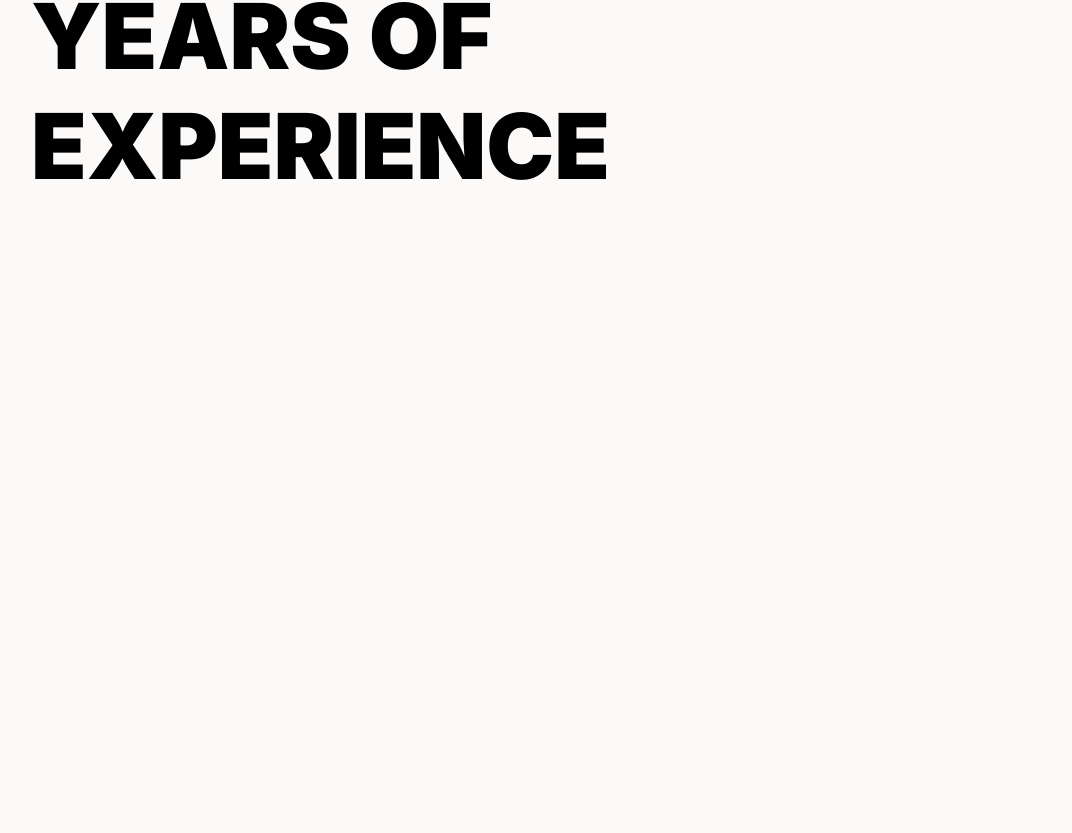
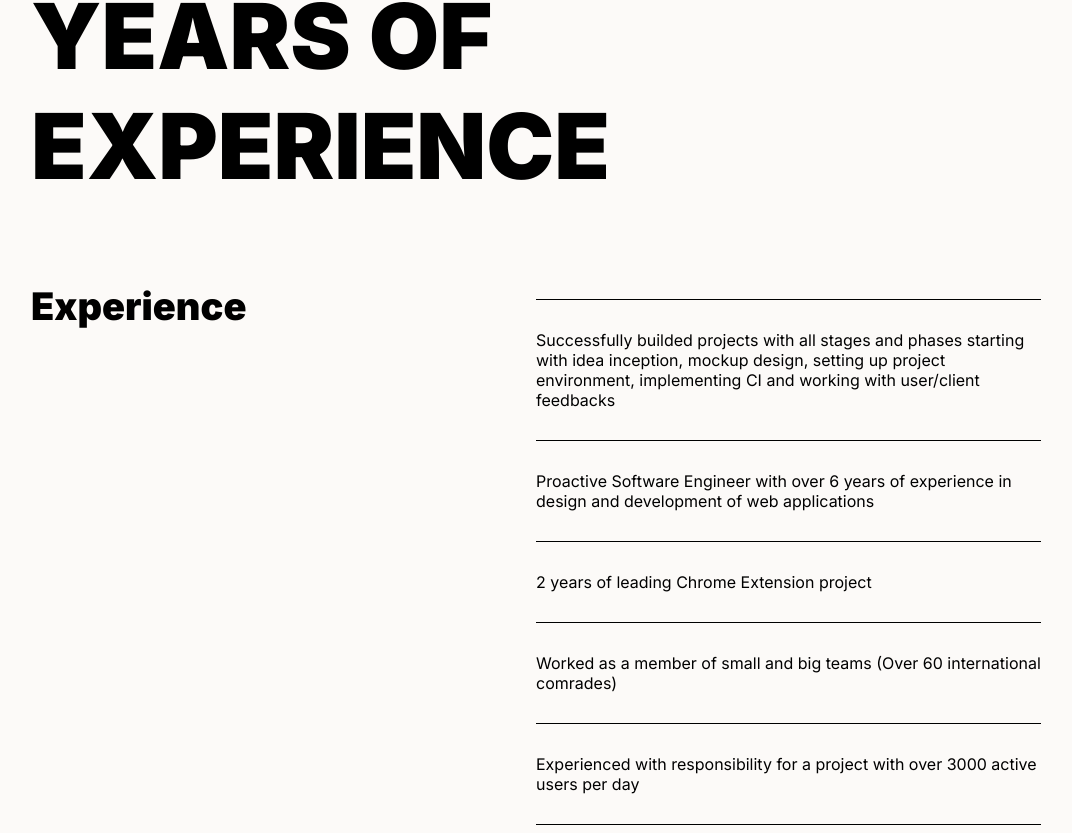
Before and after one commit to aliakseyNiaklesa/me, a Next.js app: page /alexey-neklesa in a window 1280 px wide. Shown: the part 517-1350 px from the top of the page, without its empty margins (104-1176 px from the left). Before the commit the page ends 800 px from the top, so only its background shows below. Built offline with nearby package versions, Linux system fonts and the light colour scheme.

Commit message:
Added experience

```diff
--- /dev/null
+++ b/src/pages/alexey-neklesa/components/experience/index.tsx
@@ -0,0 +1,36 @@
+import React from 'react';
+
+import styles from './styles.module.scss';
+
+const Experience = () => {
+    const yearExp = new Date().getFullYear() - 2017;
+
+    return (
+        <section className={styles.experience}>
+            <span>Experience</span>
+            <ul>
+                <li>
+                    Successfully builded projects with all stages and phases
+                    starting with idea inception, mockup design, setting up
+                    project environment, implementing CI and working with
+                    user/client feedbacks
+                </li>
+                <li>
+                    Proactive Software Engineer with over {yearExp} years of
+                    experience in design and development of web applications
+                </li>
+                <li>
+                    2 years of leading Chrome Extension project
+                </li>
+                <li>
+                    Worked as a member of small and big teams (Over 60 international comrades)
+                </li>
+                <li>
+                    Experienced with responsibility for a project with over 3000 active users per day
+                </li>
+            </ul>
+        </section>
+    );
+}
+
+export default Experience;
--- /dev/null
+++ b/src/pages/alexey-neklesa/components/experience/styles.module.scss
@@ -0,0 +1,30 @@
+.experience {
+    display: grid;
+    grid-template-columns: 1fr 1fr;
+
+    span {
+        font-weight: 900;
+        font-size: 3.8rem;
+    }
+
+    ul > li {
+        border-top: solid 1px black;
+        padding: 3rem 0;
+    }
+
+    ul {
+        list-style: none;
+        padding: 0;
+    }
+
+    ul > li:last-child {
+        border-bottom: solid 1px black;
+    }
+
+}
+
+@media screen and (max-width: 700px) {
+    .experience {
+        grid-template-columns: none;
+    }
+}
--- a/src/pages/alexey-neklesa/components/intro/index.tsx
+++ b/src/pages/alexey-neklesa/components/intro/index.tsx
@@ -3,6 +3,7 @@ import React from 'react';
 import styles from './styles.module.scss';
 
 const Intro = () => {
+    const yearExp = new Date().getFullYear() - 2017;
 
     return (
         <section className={styles.intro}>
@@ -15,7 +16,7 @@ const Intro = () => {
             </span>
             <span className={styles.bigTitle}>
                 <div>Front-end</div>
-                <div>developer with 6+</div>
+                <div>developer with {yearExp}+</div>
                 <div>years of experience</div>
             </span>
         </section>
--- a/src/pages/alexey-neklesa/index.tsx
+++ b/src/pages/alexey-neklesa/index.tsx
@@ -1,15 +1,24 @@
 import React from 'react';
+import Head from 'next/head';
 import { Inter } from 'next/font/google';
 
 const inter = Inter({ subsets: ['latin'] })
 
 import Intro from './components/intro';
+import Experience from './components/experience';
+
 import './styles.scss';
 
 const AlexeyNekelesaCV = () => {
     return (
         <main className={inter.className}>
+            <Head>
+                <title>Aleksey Neklesa</title>
+                <meta name="viewport" content="width=device-width, initial-scale=1" />
+                <link rel="icon" type="image/x-icon" href="/favicon.ico?v=2" />
+            </Head>
             <Intro />
+            <Experience />
         </main>
     )
 }
```
Also changed, not shown: 1 other file (tests, documents, lock files or other folders).
